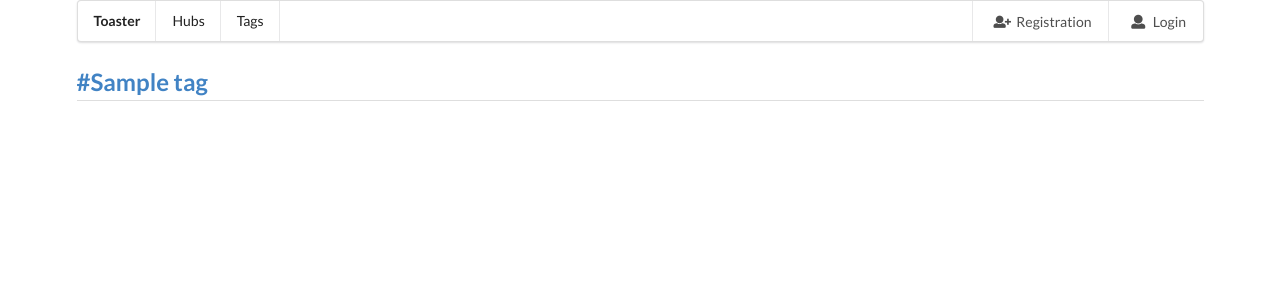
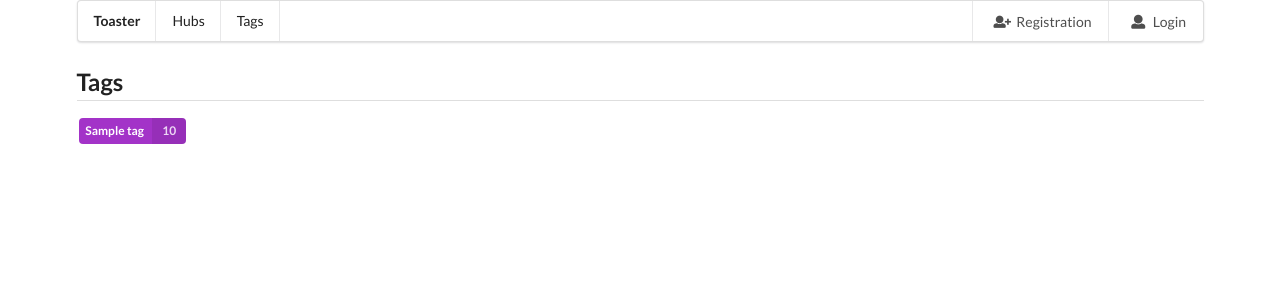
Before and after one commit to Mediashare/Toaster, a Symfony app: template templates/tag/index.html.twig in a window 1280 px wide. Shown: the top 300 px of the page. Run offline with Twig, Linux system fonts and the light colour scheme; the template is opened without the code that fills it: most values are stand-ins (such as "Sample title", 1, 10 or a date in 2020); some libraries are stand-ins or nearby versions.

Commit message:
Page tags

```diff
--- a/templates/tag/index.html.twig
+++ b/templates/tag/index.html.twig
@@ -2,12 +2,13 @@
 {% block title %}Toaster | Tags{% endblock %}
 {% block og_title %}Toaster | Tags{% endblock %}
 {% block content %}
+    <h2 class="ui dividing header">
+        Tags
+    </h2>
     {% for tag in tags %}
-        <h2 class="ui dividing header">
-            <a href="{{ path('tag_show', {'slug': tag.slug}) }}">
-                #{{ tag.name }}
-            </a>
-        </h2>
-        {{ render(controller('App\\Controller\\TagController::getLastFiles', {'tag': tag})) }}
+        <a href="{{ path('tag_show', {'slug': tag.slug}) }}" class="ui image purple label item margin">
+            {{ tag.name }}
+            <div class="detail">{{ tag.files|length }}</div>
+        </a>
     {% endfor %}
 {% endblock %}
```
